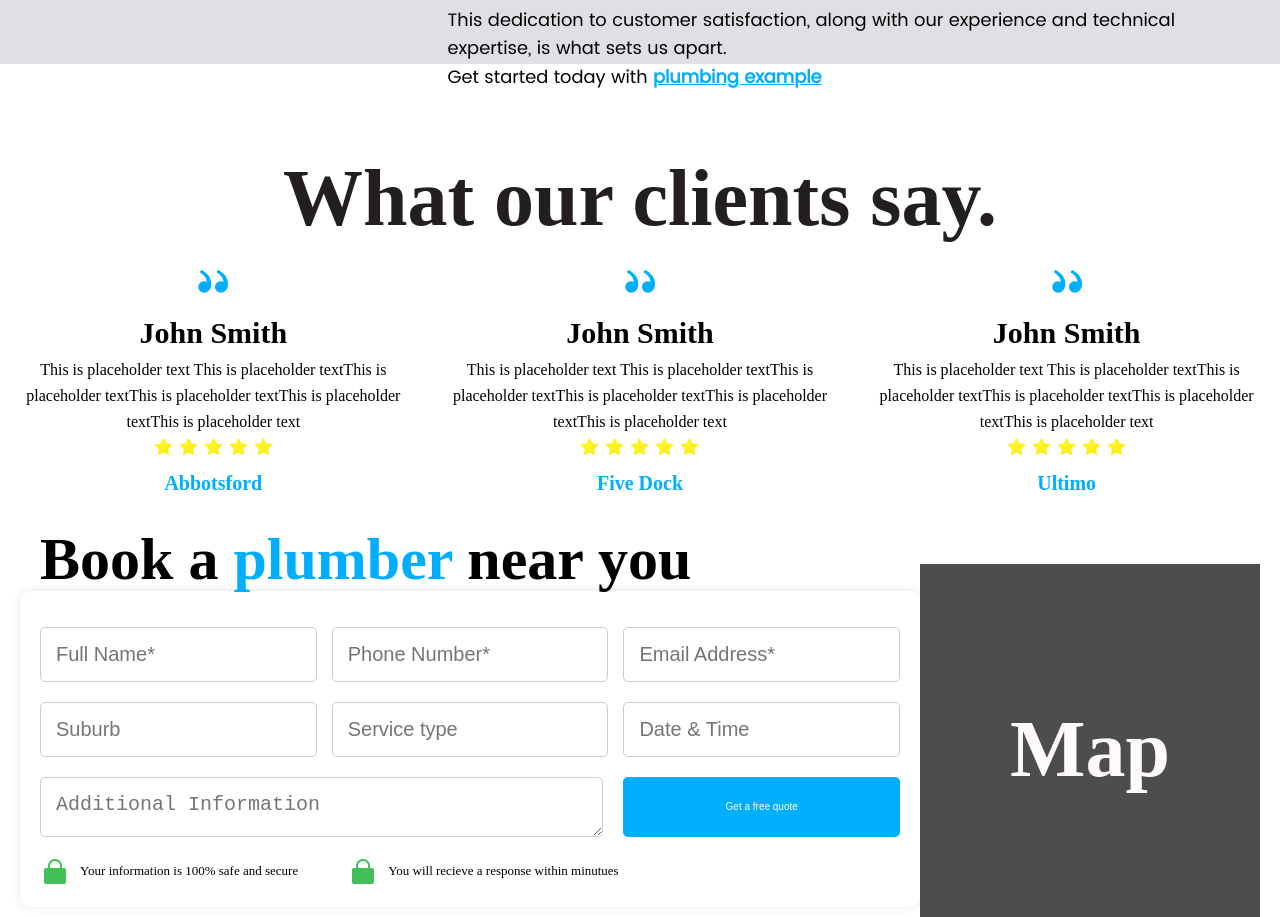
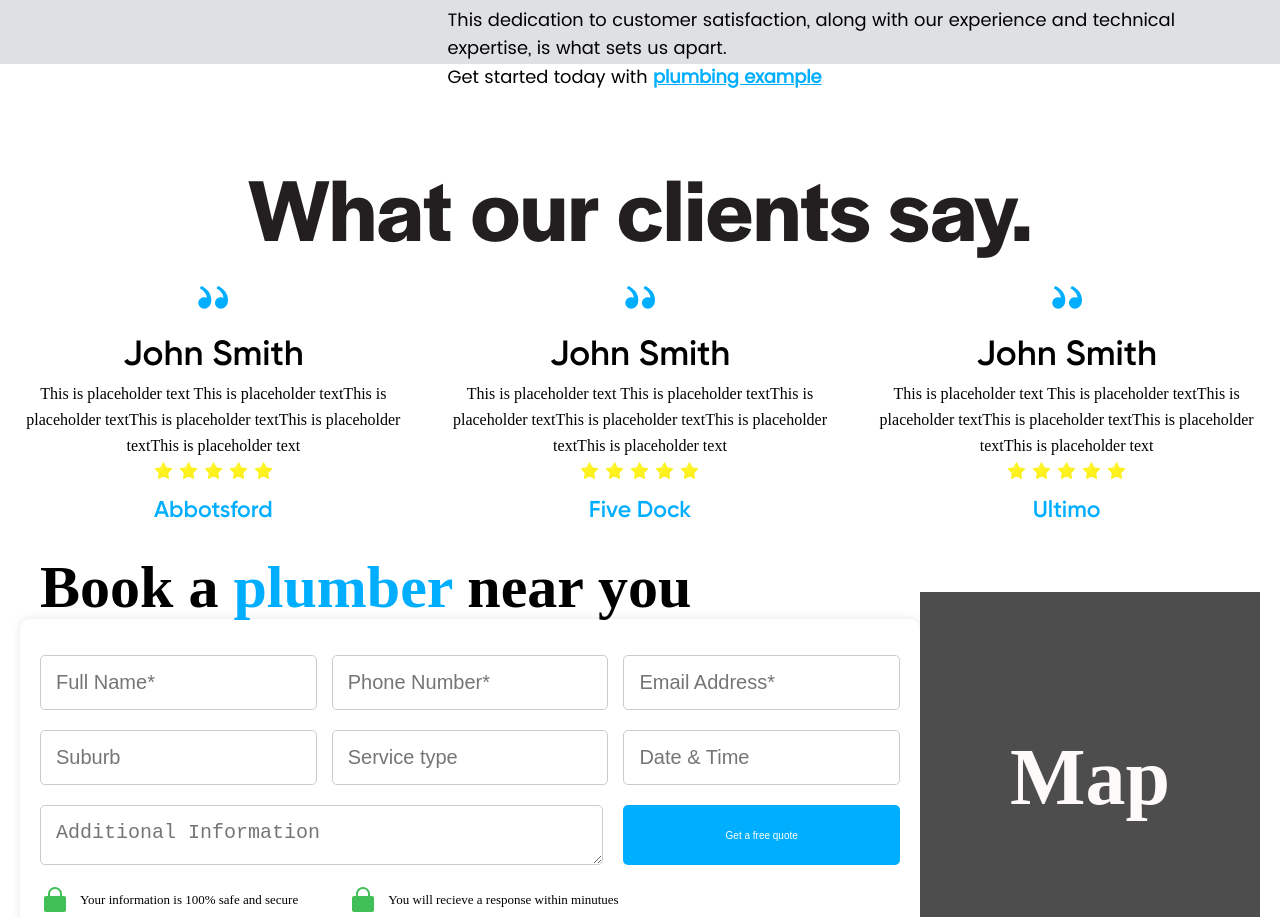
Before and after one commit to LeiliAQ/landingpage, a React (Create React App) app: page / in a window 1280 px wide. Shown: the part 4500-5417 px from the top of the page. Built offline with nearby package versions, Linux system fonts and the light colour scheme.

Commit message:
Clients fonts

```diff
--- a/src/components/Clients.css
+++ b/src/components/Clients.css
@@ -10,10 +10,11 @@
     margin-bottom: 7rem;
 }
 .Clients-title{
-    font-size: 8rem;
+    font-size: 90px;
     font-weight: bold;
     text-align: center;
-    color: #231f20
+    color: #231f20;
+    font-family: Halyard Semi-Bold;
 }
 .clients-boxes{
     display: flex;
@@ -27,19 +28,21 @@
     justify-content: center;
     align-items: center;
 }
+
 .blueicon{
     color: #00aeff;
 }
 .client-box__title{
-    font-size: 3rem;
+    font-size: 35px;
     font-weight: bold;
-
+    font-family: Gilroy Sem-Bold;
 }
 
 .client-box__footer{
-    font-size: 2rem;
+    font-size: 23px;
     font-weight: bold;
     color: #00aeff;
+    font-family: Gilroy Sem-Bold;
 }
 
 
@@ -54,3 +57,7 @@
     fill: #00aeff;
     transform: scaleX(-1)
   }
+.lient-box__text{
+    font-size: 17px;
+    font-family: Gilroy-Regular;
+}
--- a/src/components/Clients.js
+++ b/src/components/Clients.js
@@ -47,6 +47,7 @@ export default class Clients extends Component {
                     <img className='starIcon' src={starIcon} alt="" />
                     <img className='starIcon' src={starIcon} alt="" />
                 </div>
+
                 <p className='client-box__footer'>Five Dock</p>
             </div>
 
--- a/src/index.css
+++ b/src/index.css
@@ -88,6 +88,10 @@ table {
 @font-face{
   font-family:"Gilroy-Regular";
   src: url("../public/fonts/Gilroy-Regular.ttf") format("truetype");
+}
+@font-face{
+  font-family:"Gilroy Sem-Bold";
+  src: url("../public/fonts/Gilroy-SemiBold.ttf") format("truetype");
 }
 @font-face{
   font-family:"Halyard Display-Medium";
```
